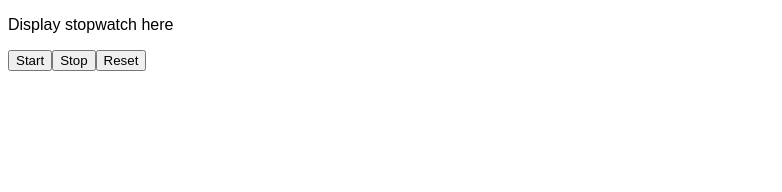
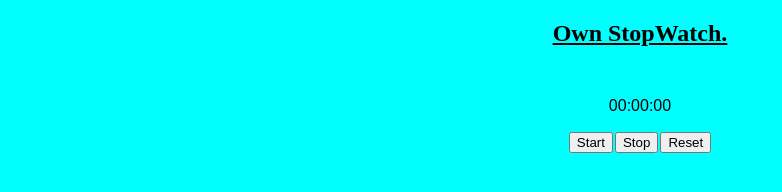
Before and after one commit to lakshmankotiki/own_stopwatch, a plain HTML site: page index.html in a window 1280 px wide. Shown: the whole page, without its empty margins (0-782 px from the left). Drawn offline with Linux system fonts and the light colour scheme.

Commit message:
completed the stopwatch clock

```diff
--- a/index.html
+++ b/index.html
@@ -3,15 +3,12 @@
 
 <head>
     <meta charset="utf-8">
-    <title>Simple setInterval clock</title>
-    <style>
-        p {
-            font-family: sans-serif;
-        }
-    </style>
+    <title>Stopwatch clock</title>
+    <link rel="stylesheet" href="style.css">
 </head>
 
 <body>
+    <h2><u>Own StopWatch.</u></h2>
     <p class="clock">Display stopwatch here</p>
     <script src="main.js"></script>
 </body>
--- a/main.js
+++ b/main.js
@@ -1,5 +1,11 @@
-/**Own stopwatch using time interval functions
- * using javascript DOM
+/**Own stopwatch(00:00:00) using time interval functions
+ * using javascript and DOM
+ * Requirements:
+ * 1.When click on start button that keeps on increasing seconds
+ * and start button should be disable
+ * 2.When click on stop button that stop/pause the stopwatch
+ * 3.When click on reset button that reset to 00:00:00
+ * 4.And add leading zeros when hours/minutes/seconds count is lessthan 0
  */
 var body = document.querySelector("body");
 var para = document.querySelector("p");
@@ -12,18 +18,20 @@ var secondsCount = 0;
 var stopWatch;
 
 /**converting hours, minutes and even seconds to sec */
-function displayCount() {
+var displayCount = function() {
     //for 1 hour 3600secs, with this we'll come to know count of hours
     var hours = Math.floor(secondsCount / 3600);
     //for 1 min 60secs, with this we'll come to know count of mins
     var minutes = Math.floor((secondsCount % 3600) / 60);
-    //
+    //for calculating seconds
     var seconds = Math.floor(secondsCount % 60);
 
+    //adding leading zeros for more understanding
     var displayHours = (hours < 10) ? '0' + hours : hours;
     var displayMinutes = (minutes < 10) ? '0' + minutes : minutes;
     var displaySeconds = (seconds < 10) ? '0' + seconds : seconds;
 
+    //concatenating hours/minutes and secnds together
     var finalTimeFormat = displayHours + ':' + displayMinutes + ':' + displaySeconds;
 
     para.textContent = finalTimeFormat;
@@ -32,6 +40,7 @@ function displayCount() {
 };
 
 
+//Creating buttons and appending all buttons to the body
 var startButton = document.createElement("button");
 var stopButton = document.createElement("button");
 var resetButton = document.createElement("button");
@@ -43,7 +52,9 @@ body.appendChild(stopButton);
 body.appendChild(resetButton);
 
 
+//adding event listener when click on start button
 document.querySelectorAll("button")[0].addEventListener('click', function() {
+    //our clock always increase one sec each time
     stopWatch = setInterval(displayCount, 1000);
     startButton.disabled = true;
 });
@@ -56,6 +67,10 @@ document.querySelectorAll("button")[1].addEventListener("click", function() {
 document.querySelectorAll("button")[2].addEventListener("click", function() {
     clearInterval(stopWatch);
     startButton.disabled = false;
+    //we're resetting to 0 when click on reset button
     secondsCount = 0;
     displayCount();
 });
+//display stopwatch on loading the page and it takes global secondCount means 0
+//so everything is 00:00:00 at this moment
+displayCount();
--- /dev/null
+++ b/style.css
@@ -0,0 +1,13 @@
+body {
+    background-color: aqua;
+    text-align: center;
+}
+
+.clock {
+    font-family: sans-serif;
+    margin-top: 50px;
+}
+
+button {
+    margin: 1px;
+}
```
